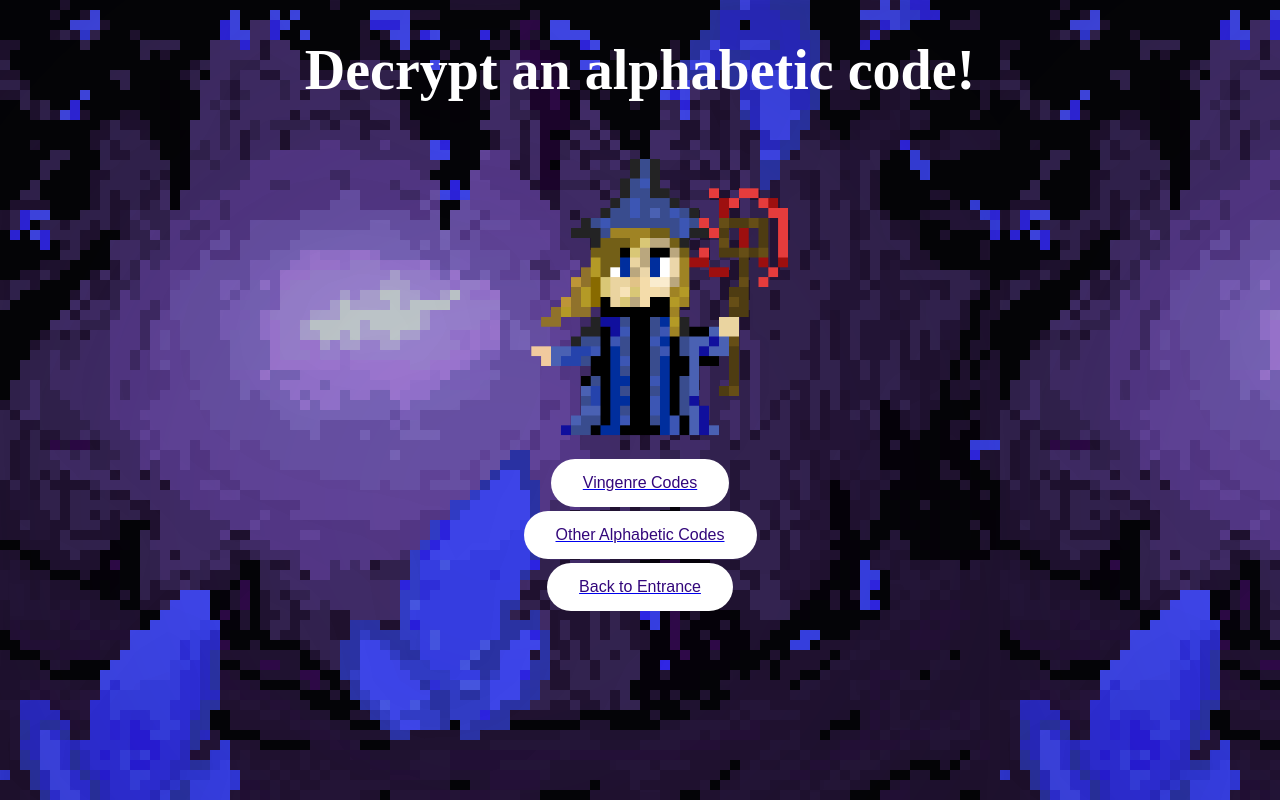
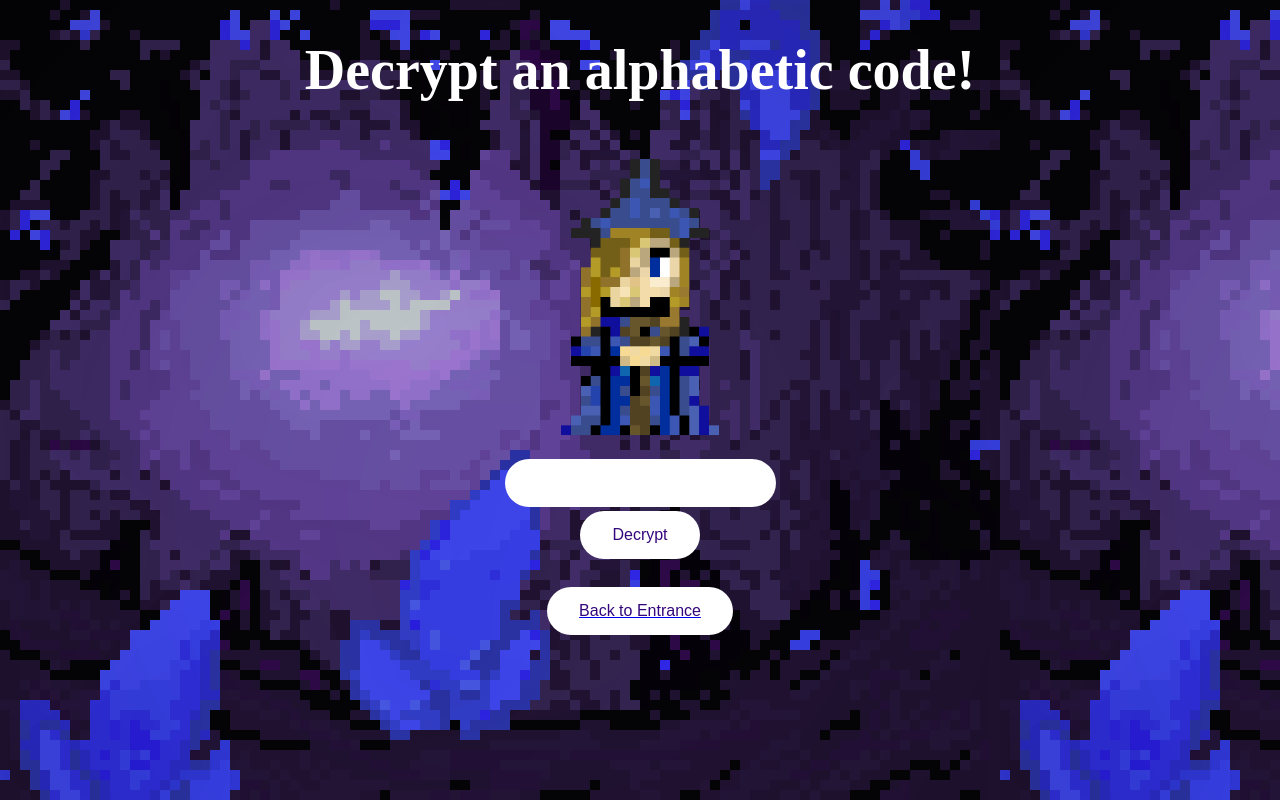
Before and after one commit to alicemb00/VHacks2020, a Flask app: page /alphabetic in a window 1280 px wide. Run offline with Flask 2, Linux system fonts and the light colour scheme.

```diff
--- a/app.py
+++ b/app.py
@@ -16,12 +16,16 @@ app.config['SQLALCHEMY_TRACK_MODIFICATIONS'] = False
 # app.config['UPLOAD_FOLDER'] = UPLOAD_FOLDER
 
 
-@app.route('/alphabetic', methods=['GET'])
+@app.route('/alphabetic', methods=['GET', 'POST'])
 def alphabetic():
-    try:
-        return render_template('alphabetic.html', message="Enter your code (with spaces)")
-    except:
-        return 'There was a problem redirecting'
+    if request.method == 'GET':
+        try:
+            return render_template('alphabetic.html', message="")
+        except:
+            return 'There was a problem redirecting'
+    else:
+        output = alpha.decrpyt_alpha(request.form['text'])
+        return render_template('alphabetic.html', message=output)
 
 @app.route('/binary', methods=['GET', 'POST'])
 def binary():
--- a/static/rm.txt
+++ b/static/rm.txt
@@ -1,3 +1,7 @@
 Reed-Muller write-up:
 
-Reed-Muller codes are a class of codes denoted by RM(r, m), where 0 <= r <= m.
+Reed-Muller codes are a class of linear codes denoted by RM(r, m), where 0 <= r <= m. They are defined recursively
+and are used for deep-space communication!
+
+Each word is encrpyted using a generator matrix, then sent. Error patterns of weight floor(2^(m-r) / 2) can be corrected.
+If r = 1 and m = 3, then if a sent codeword has up to 2 bits flipped, it can be corrected!
--- a/templates/alphabetic.html
+++ b/templates/alphabetic.html
@@ -3,10 +3,12 @@
 {% endblock %} {% block body %}
 <div class="mainText">
     <h1>Decrypt an alphabetic code!</h1>
-    <img src="{{url_for('static', filename='Thinking.png')}}" class="witch" />
-    <a href="alphabetic/vingenre"><button class="my-button">Vingenre Codes</button></a>
-    <a href="alphabetic/other"><button class="my-button">Other Alphabetic Codes</button></a>
-
+    <img src="{{url_for('static', filename='Answer.png')}}" class="witch" />
+    <form method=post enctype=multipart/form-data>
+        <input class="my-button" type=text name=text>
+        <input class="my-button" type=submit value=Decrypt>
+    </form>
+    <p>{{message}}</p>
 </div>
 
 
--- a/templates/rm.html
+++ b/templates/rm.html
@@ -3,6 +3,10 @@
 {% endblock %} {% block body %}
 <div class="mainText">
     <h1>Decrypt a Reed-Muller Code!</h1>
+    <p>Reed-Muller codes are a class of linear codes denoted by RM(r, m), where 0 &#x2264; r &#x2264; m. They are defined recursively
+and are used for deep-space communication!</p>
+    <p>Each word is encrpyted using a generator matrix, then sent. Error patterns of weight &#8970;2<sup>m-r</sup> / 2&#8971; can be corrected.
+If r = 1 and m = 3, then if a sent codeword has up to 2 bits flipped, it can be corrected!</p>
     <img src="{{url_for('static', filename='Thinking.png')}}" class="witch" />
     <form method=post enctype=multipart/form-data>
         <input class="my-button" type=text name=text placeholder="word">
```
